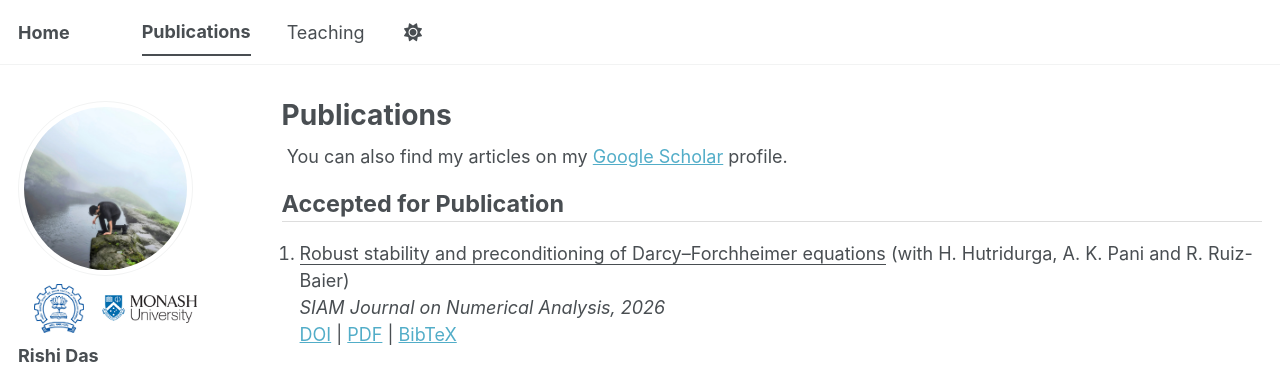
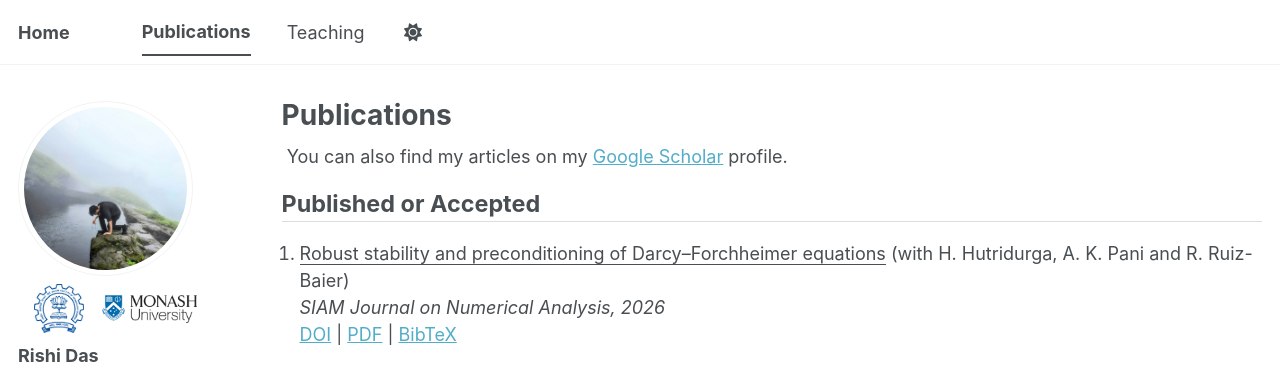
Before and after one commit to rishidas-04/rishidas-04.github.io, a Jekyll site: the page built from _pages/publications.html, in a window 1280 px wide. Shown: the top 367 px of the page. Built offline with Jekyll 4.4.1, drawn with Linux system fonts in a browser that asks for light colours; some web fonts are replaced; a script bundle is joined from its source files by our own code; library files that are not in the unit come from our copies.

Commit message:
Update publication section heading

```diff
--- a/_pages/publications.html
+++ b/_pages/publications.html
@@ -12,7 +12,7 @@ author_profile: true
 </div>
 {% endif %}
 
-<h2>Accepted for Publication</h2>
+<h2>Published or Accepted</h2>
 <ol reversed>
   <li>
     <p>
```
